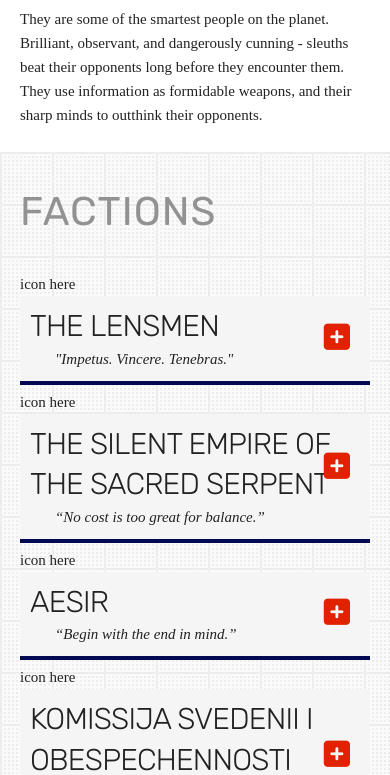
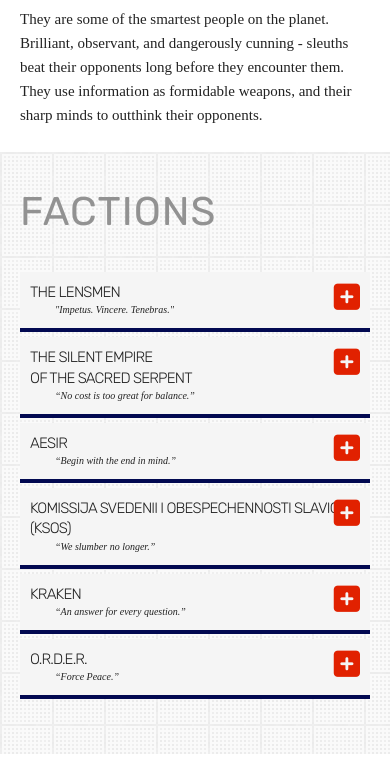
Before and after one commit to heymiguel/sns-redesign-v1, a website: page index.html in a window 390 px wide. Shown: the part 2400-3175 px from the top of the page. Drawn offline with nearby package versions, Linux system fonts and the light colour scheme; a web font is replaced by a local one.

Commit message:
logos and menu suggestion

```diff
--- a/index.html
+++ b/index.html
@@ -207,7 +207,7 @@
 			<h2>factions</h2>
 			<div class="row lensmen" data="lensmen">
 				<aside class="house-icon one columns">
-					icon here
+					<img src="images/logos/lensmen.png">
 				</aside>
 				<div class="faction-title eleven columns">
 					<h4>the lensmen</h4>
@@ -240,10 +240,10 @@
 			</div>
 			<div class="row silent-empire" data="silentEmpire">
 				<aside class="house-icon one columns">
-					icon here
+					<img src="images/logos/secret_empire.png">
 				</aside>
 				<div class="faction-title eleven columns">
-					<h4>The Silent Empire of the Sacred Serpent</h4>
+					<h4>The Silent Empire <br> of the Sacred Serpent</h4>
 					<p class="tagline">
 						“No cost is too great for balance.”
 					</p>
@@ -272,7 +272,7 @@
 			</div>
 			<div class="row aesir" data="aesir">
 				<aside class="house-icon one columns">
-					icon here
+					<img src="images/logos/aesir.png">
 				</aside>
 				<div class="faction-title eleven columns">
 					<h4>Aesir</h4>
@@ -304,7 +304,7 @@
 			</div>
 			<div class="row ksos" data="ksos">
 				<aside class="house-icon one columns">
-					icon here
+					<img src="images/logos/ksos.png">
 				</aside>
 				<div class="faction-title eleven columns">
 					<h4>Komissija Svedenii I Obespechennosti Slavic (KSOS)</h4>
@@ -336,7 +336,7 @@
 			</div>
 			<div class="row kraken" data="kraken">
 				<aside class="house-icon one columns">
-					icon here
+					<img src="images/logos/kraken.png">
 				</aside>
 				<div class="faction-title eleven columns">
 					<h4>kraken</h4>
@@ -368,7 +368,7 @@
 			</div>
 			<div class="row order" data="order">
 				<aside class="house-icon one columns">
-					icon here
+					<img src="images/logos/order.png">
 				</aside>
 				<div class="faction-title eleven columns">
 					<h4>O.R.D.E.R.</h4>
--- a/scss/style.scss
+++ b/scss/style.scss
@@ -370,6 +370,12 @@ body{
 				color: white;
 				letter-spacing: 1px;
 				// width: 172px;
+				@media (max-width: 414px){
+					transition: none;
+					background: url('../images/plus.png') no-repeat;
+					background-position: 98%;
+					background-size: 8%;
+				}
 			}
 			li,p{
 				@media (max-width: 414px){
@@ -447,7 +453,7 @@ body{
 		&.scout{
 			background: url('../images/classes/scout.png') no-repeat;
 			background-size: cover;
-			@media (max-width: 414px){
+					@media (max-width: 414px){
 						background: none;
 					}
 			.open{
@@ -517,12 +523,27 @@ body{
 		text-transform: uppercase;
 		font-size: 3rem;
 		margin: 0;
-
+		@media (max-width: 414px){
+			font-size: 1.5rem;
+		}
+	}
+	.row{
+		img{
+			width: 40px;
+			height: 40px;
+			padding-top: 10px;
+			@media (max-width: 414px){
+				display: none;
+			}
+		}
 	}
 	.tagline{
 		padding: 0 0 0 25px;
 		font-style: italic;
 		font-weight: 300;
+		@media (max-width: 414px){
+			font-size: 1rem;
+		}
 	}
 	.blurb{
 		text-align: center;
@@ -535,9 +556,10 @@ body{
 		border-bottom: 4px $primaryblue solid;
 		.fa{
 			position: absolute;
-			top: 30%;
-			right: 20px;
+			top: 0;
+			right:0;
 			font-size: 3rem;
+			padding: 10px;
 			color: $primaryred;
 		}
 	}
```
Also changed, not shown: css/style.css, images/logos/aesir.png, images/logos/kraken.png, images/logos/ksos.png, images/logos/lensmen.png, images/logos/order.png, images/logos/secret_empire.png, images/minus.png (added), images/plus.png (added).
